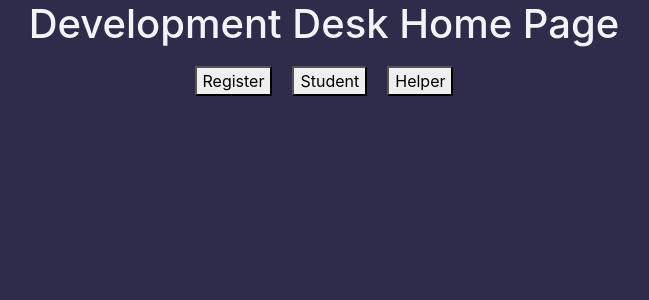
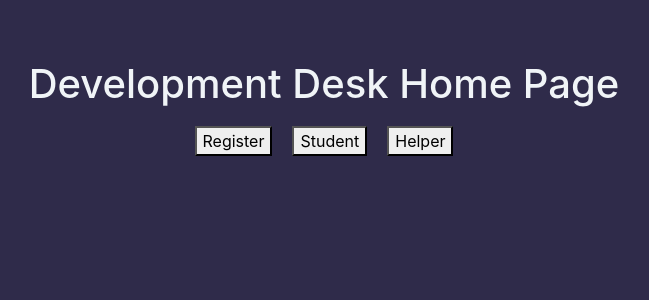
Before and after one commit to aaronw4/helpTicket, a React (Create React App) app in the folder dev-desk/: page / in a window 1280 px wide. Shown: the top 300 px of the page, without its empty margins (316-965 px from the left). Built offline with nearby package versions, Linux system fonts and the light colour scheme; the HTML template or start-up script is replaced by a standard one.

Commit message:
Adjust position of headers

```diff
--- a/dev-desk/src/App.css
+++ b/dev-desk/src/App.css
@@ -12,7 +12,6 @@ body {
 }
 .pageTitle {
   padding-top: 60px;
-  width: 100%;
 }
 .loginInput {
   margin: 5px;
--- a/dev-desk/src/Components/helper.js
+++ b/dev-desk/src/Components/helper.js
@@ -89,7 +89,7 @@ function Helper() {
         <div className='helperComponent'>
             <LogOutHeader/>
             <div>
-                <h1 className='welcome'>Welcome {username} to the Helper page!</h1>
+                <h1 className='welcome pageTitle'>Welcome {username} to the Helper page!</h1>
             </div>
             <div className='ticketsContainer'>
                 <div className='ticketSubcontainer'>
--- a/dev-desk/src/Pages/homePage.js
+++ b/dev-desk/src/Pages/homePage.js
@@ -4,7 +4,7 @@ import {Link} from 'react-router-dom';
 function HomePage() {
 	return (
 		<div>
-			<h1 className='welcome'>Development Desk Home Page</h1>
+			<h1 className='welcome pageTitle'>Development Desk Home Page</h1>
 
 			<div className="content">
 				<Link to='/studentRegister'>
--- a/dev-desk/src/Pages/studentDashboard.js
+++ b/dev-desk/src/Pages/studentDashboard.js
@@ -36,7 +36,7 @@ function Student() {
             <LogOutHeader/>
             <button onClick={handleCreateTicket} className='createTicketButton'>Create Ticket</button>
             <div>
-                <h1 className='welcome'>Welcome {username} to the Student Help Page!</h1>
+                <h1 className='welcome pageTitle'>Welcome {username} to the Student Help Page!</h1>
             </div>
             <div className='ticketsContainer'>
                 <div className='ticketSubcontainer'>
```
